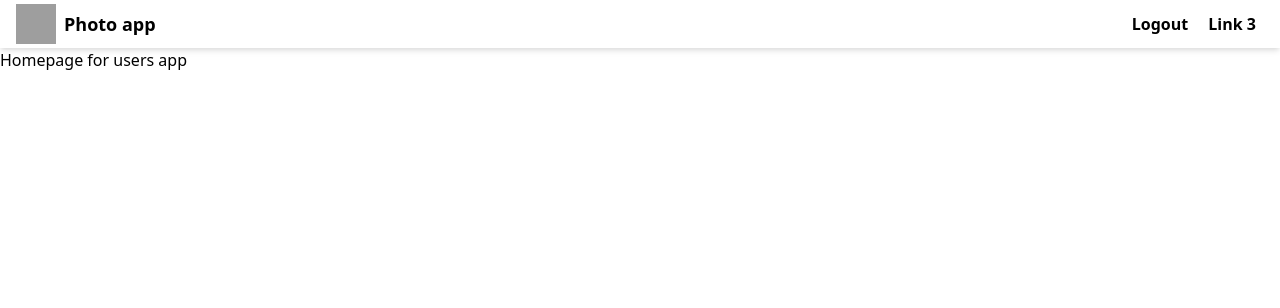
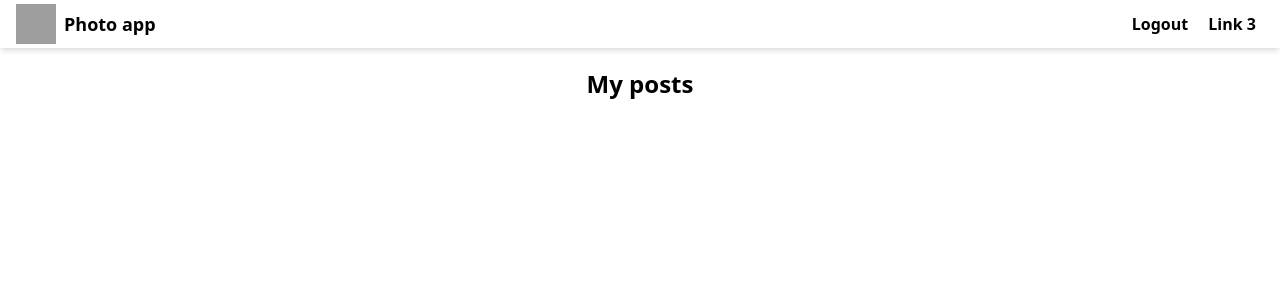
Before and after one commit to NatanVBraeckel/Django-projects, a Django app: page /users/ in a window 1280 px wide. Shown: the top 308 px of the page. Run offline with Django 5.2, Linux system fonts and the light colour scheme; a user stored in the database is signed in; data comes from the database, SQL or seed files in the repository; both versions use the stored data as it was after the commit; style sheets or scripts are compiled from the project's sources; grey boxes are pictures that could not be loaded.

Commit message:
Styling index page part 1 (182)

```diff
--- a/6_social_media/social_media/users/templates/users/index.html
+++ b/6_social_media/social_media/users/templates/users/index.html
@@ -1,9 +1,19 @@
 {% extends 'users/base.html' %}
 {% block body %}
-<h1>Homepage for users app</h1>
-{% for post in posts %}
-    <h1>{{ post.title }}</h1>
-    <h2>{{ post.user }}</h2>
-    <img src="{{post.image.url}}" alt="">
-{% endfor %}
+    <div class="my-5 flex justify-center">
+        <h2 class="text-2xl font-bold text-slate-500">My posts</h2>
+    </div>
+    <div class="grid grid-cols-1">
+        {% for post in posts %}
+            <a href="#">
+                <div class="user-container">
+                    <img src="{{ profile.photo.url }}" alt="">
+                    <div>{{ post.user }}</div>
+                </div>
+                <div class="rounded overflow-hidden w-[470px] h-[470px] bg-white shadow-lg">
+                    <img src="{{post.image.url}}" alt="">
+                </div>
+            </a>
+        {% endfor %}
+    </div>
 {% endblock %}
--- a/6_social_media/social_media/users/views.py
+++ b/6_social_media/social_media/users/views.py
@@ -27,7 +27,8 @@ def user_login(request):
 def index(request):
     current_user = request.user
     posts = Post.objects.filter(user=current_user)
-    return render(request, 'users/index.html', {'posts': posts})
+    profile = Profile.objects.filter(user=current_user).first()
+    return render(request, 'users/index.html', {'posts': posts, 'profile': profile})
 
 def register(request):
 
```
Also changed, not shown: 6_social_media/social_media/db.sqlite3, 6_social_media/social_media/media/users/2024/02/05/droplet_icon.png (added).
